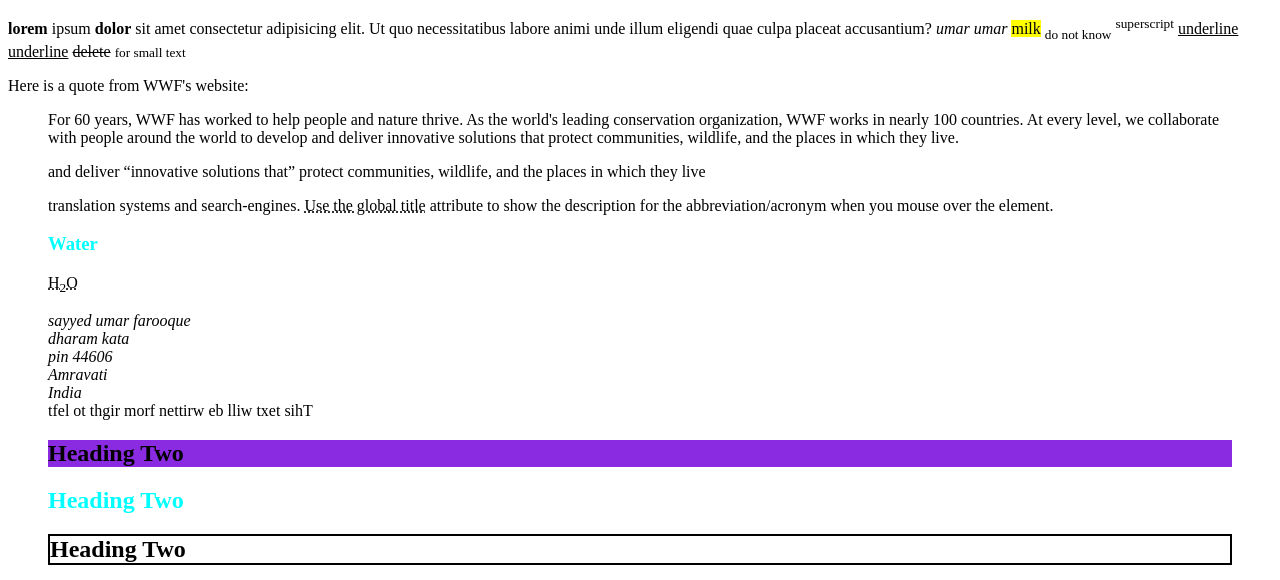
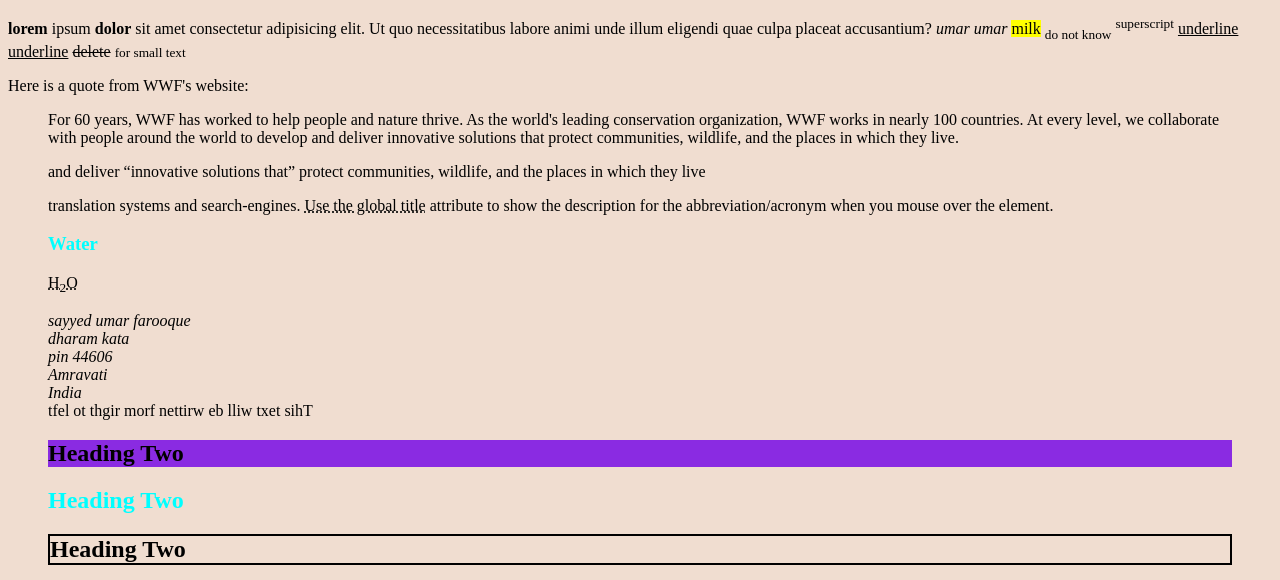
Before and after one commit to imran-sahim/first-test-project, a plain HTML site: page practice_8_5.html in a window 1280 px wide. Shown: the top 580 px of the page. Drawn offline with Linux system fonts and the light colour scheme.

Commit message:
update css

```diff
--- a/practice_8_5.html
+++ b/practice_8_5.html
@@ -5,6 +5,12 @@
     <meta http-equiv="X-UA-Compatible" content="IE=edge">
     <meta name="viewport" content="width=device-width, initial-scale=1.0">
     <title>Comment</title>
+    <style>
+        body {
+            background-color: hsla(25, 79%, 40%, 0.2);
+
+        }
+    </style>
 </head>
 <body>
     <p><b> lorem </b>ipsum <strong>dolor</strong> sit amet consectetur adipisicing elit.
```
